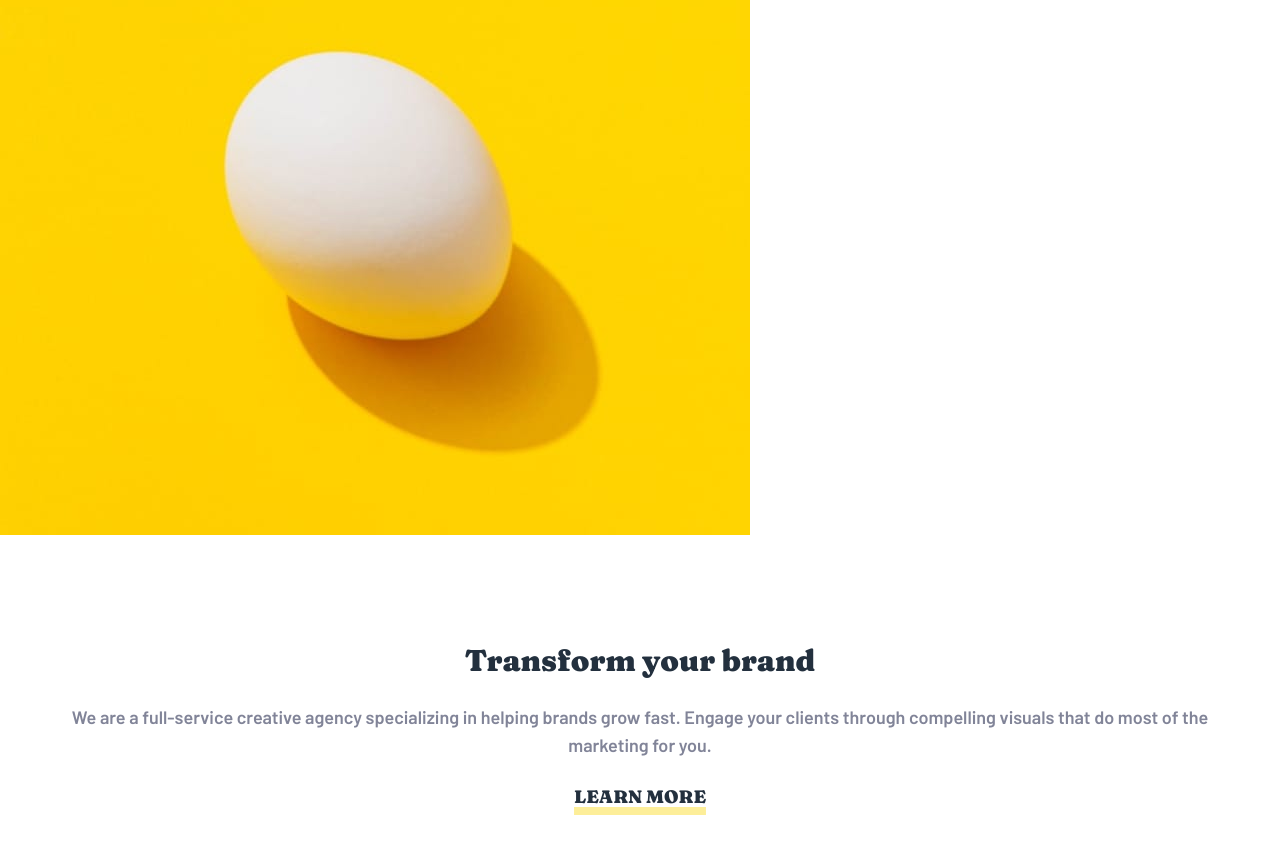
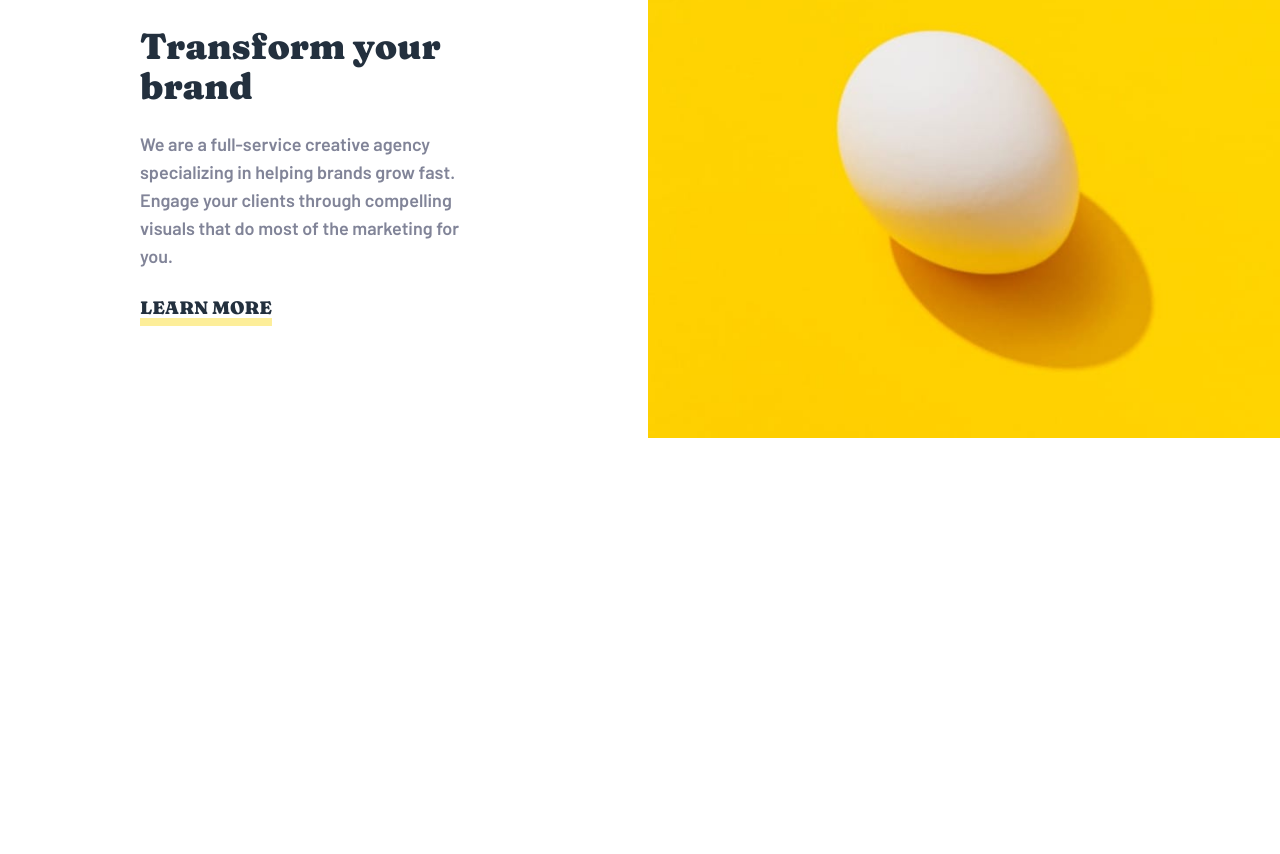
Before and after one commit to Jisbel/Sunnyside-agency-landingPage, a React (Vite) app: page / in a window 1280 px wide. Shown: the part 800-1654 px from the top of the page. After the commit the page ends 1238 px from the top, so only its background shows below. Built offline with nearby package versions, Linux system fonts and the light colour scheme.

Commit message:
finalized desktop styles in the transform section

```diff
--- a/src/components/transform.jsx
+++ b/src/components/transform.jsx
@@ -1,21 +1,21 @@
 import { mobileTransform } from "../assets/images/mobile/index";
+import { desktopTransform } from "../assets/images/desktop/index";
 
 const Transform = () => {
+  return (
+    <section className="grid grid-cols-1 md:grid-cols-2 gap-4 items-center justify-center ">
+    <img src={desktopTransform} alt="Desktop Transform" className="hidden md:block w-full h-full order-1 md:order-2" />
+    <img src={mobileTransform} alt="Mobile Transform" className="md:hidden w-full h-auto order-1" />
 
-    return (
-
-        <section className="grid ">
-            <img src={mobileTransform} alt="" />
-
-            <div className="flex flex-col items-center justify-center h-96 gap-y-6 w-full text-center px-10">
-                <p className="font-fraunces900 text-charcoal text-3xl" >Transform your brand</p>
-                <p className="font-barlow text-lightStaleGray text-lg" >We are a full-service creative agency specializing in helping brands grow fast. Engage your clients through compelling visuals that do most of the marketing for you.</p>
-                <a href="#" className="font-fraunces900 text-charcoal text-lg underline decoration-8 decoration-gold/40 " > LEARN MORE </a>
-            </div>
-
-        </section>
-
-    );
+    <div className="order-2 md:order-1 flex flex-col justify-center gap-y-6 text-center md:text-left h-96 w-full max-w-sm mx-auto md:mx-auto px-4">
+        <p className="font-fraunces900 text-charcoal text-4xl">Transform your brand</p>
+        <p className="font-barlow text-lightStaleGray text-lg">
+            We are a full-service creative agency specializing in helping brands grow fast. Engage your clients through compelling visuals that do most of the marketing for you.
+        </p>
+        <a href="#" className="font-fraunces900 text-charcoal text-lg underline decoration-8 decoration-gold/40 hover:decoration-gold">LEARN MORE</a>
+    </div>
+</section>
+  );
 };
 
 export default Transform;
```
